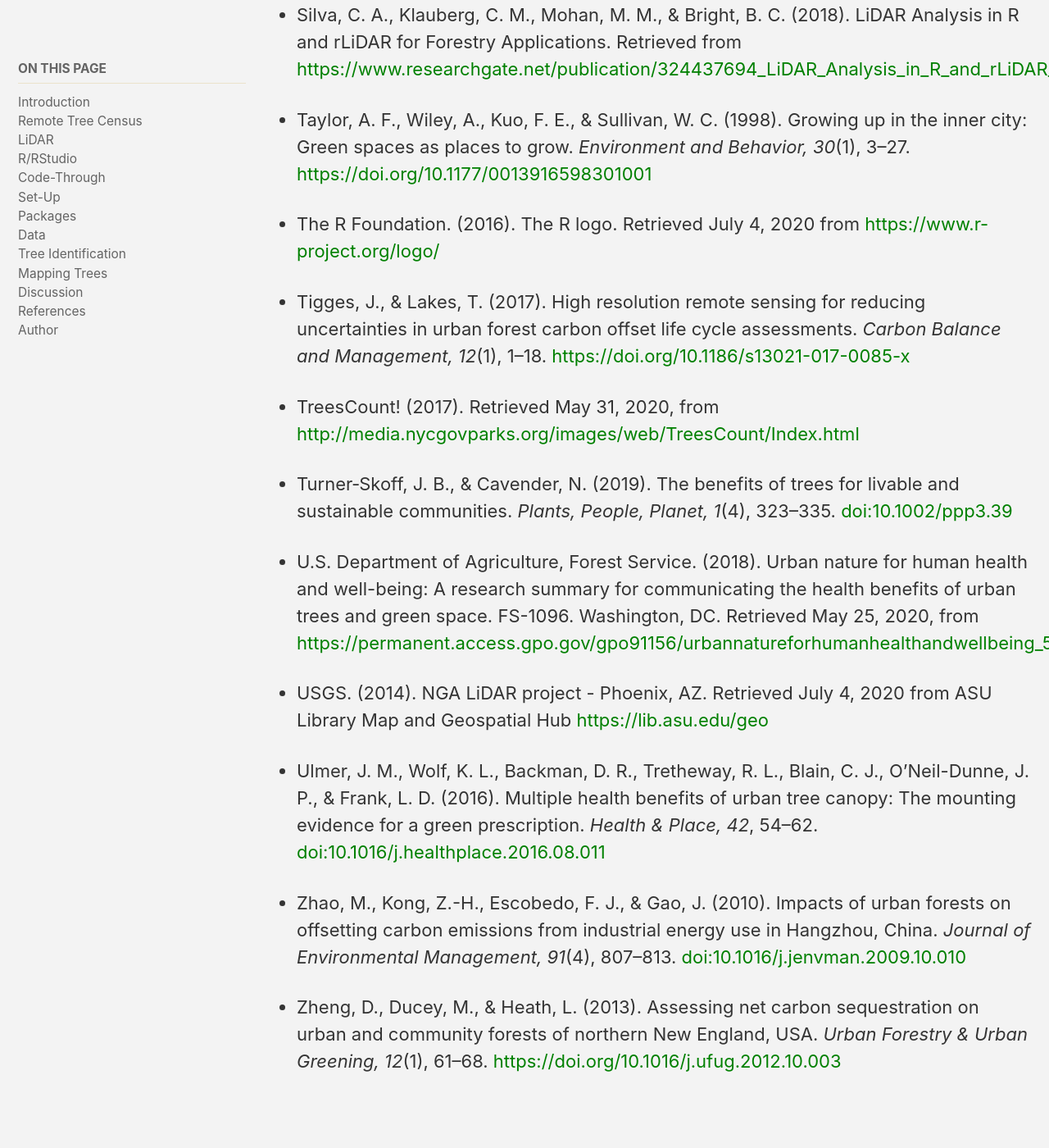
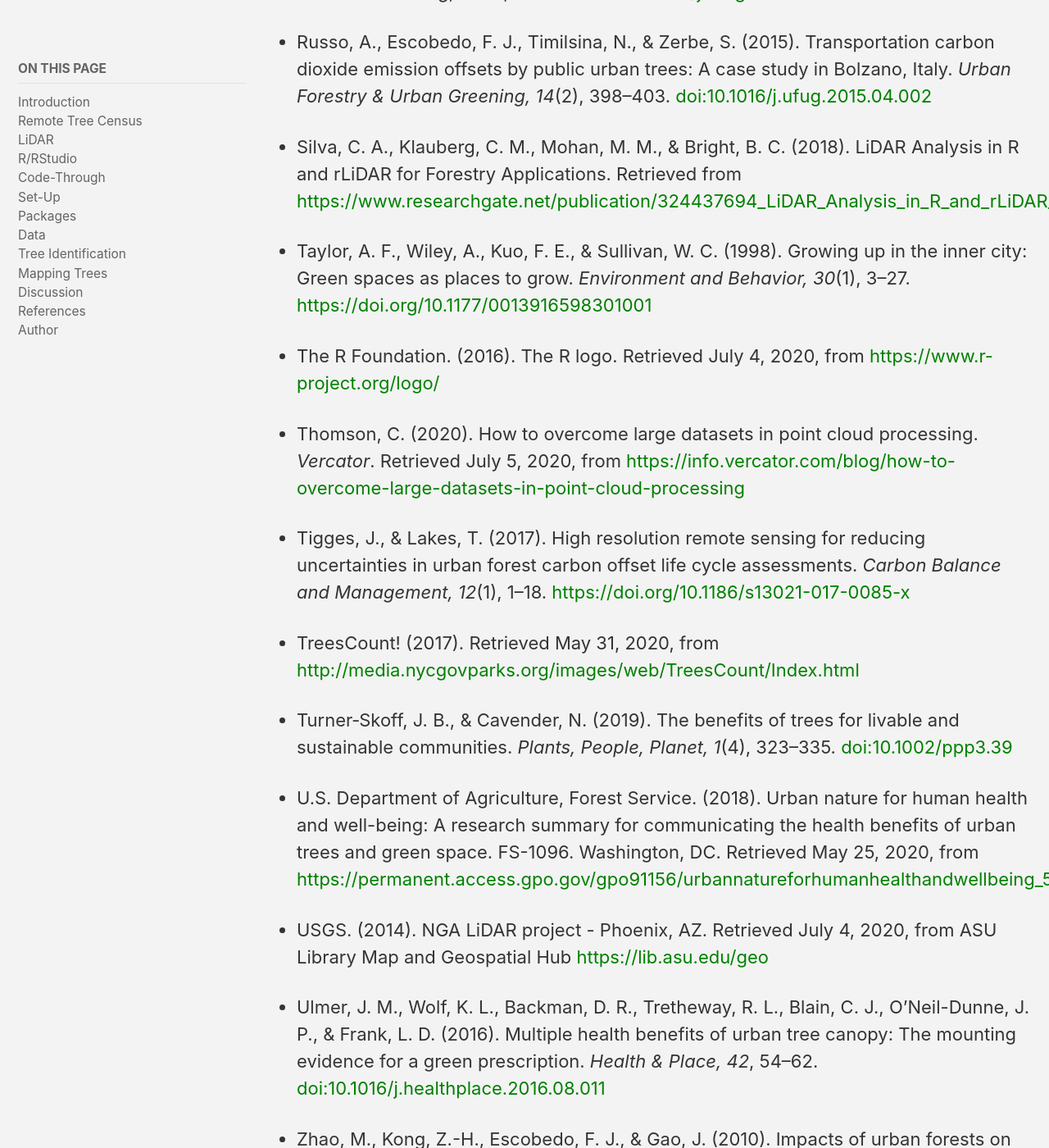
Before and after one commit to castower/cpp-593-treeproject-site, a Jekyll site: the page built from index.md, in a window 1280 px wide and 1400 px high, scrolled down 12735 px. Shown: the whole window at 82% size. Built offline with Jekyll 4.4.1, drawn with Linux system fonts in a browser that asks for light colours; cached includes are drawn as plain includes; nearby versions of some CDN libraries; some of the changed text lies outside the part shown.

Commit message:
Update index.md

```diff
--- a/index.md
+++ b/index.md
@@ -246,6 +246,8 @@
 
 - Faber Taylor, A., & Kuo, F. (2011). Could exposure to everyday green spaces help treat ADHD? Evidence from children’s play settings. <i>Applied Psychology: Health and Well‐Being, 3</i>(3), 281–303. [https://doi.org/10.1111/j.1758-0854.2011.01052.x](https://doi.org/10.1111/j.1758-0854.2011.01052.x)
 
+- Gatziolis, D. & Andersen, H. (2008). A guide to LIDAR data acquisition and processing for the forests of the Pacific Northwest. <i>United States Department of Agriculture Forest Service</i>. Retrieved July 5, 2020, from [https://www.fs.fed.us/pnw/pubs/pnw_gtr768.pdf](https://www.fs.fed.us/pnw/pubs/pnw_gtr768.pdf)
+
 - Johnson, M., Gonzalez, A., Kozak, B., & Sperlak, L. (2013). Carbon estimation and offsets for U.S. university aviation programs. <i>Collegiate Aviation Review, 31</i>(1), 40–56. [https://doi.org/10.22488/okstate.18.100437](https://doi.org/10.22488/okstate.18.100437)
 
 - Kabisch, N., van den Bosch, M., & Lafortezza, R. (2017). The health benefits of nature-based solutions to urbanization challenges for children and the elderly – A systematic review. <i>Environmental Research, 159</i>, 362–373. [doi:10.1016/j.envres.2017.08.004](https://www.sciencedirect.com/science/article/abs/pii/S0013935117315396?via%3Dihub)
@@ -276,7 +278,9 @@
 
 - Taylor, A. F., Wiley, A., Kuo, F. E., & Sullivan, W. C. (1998). Growing up in the inner city: Green spaces as places to grow. <i>Environment and Behavior, 30</i>(1), 3–27. [https://doi.org/10.1177/0013916598301001](https://doi.org/10.1177/0013916598301001)
 
-- The R Foundation. (2016). The R logo. Retrieved July 4, 2020 from [https://www.r-project.org/logo/](https://www.r-project.org/logo/)
+- The R Foundation. (2016). The R logo. Retrieved July 4, 2020, from [https://www.r-project.org/logo/](https://www.r-project.org/logo/)
+
+- Thomson, C. (2020). How to overcome large datasets in point cloud processing. <i>Vercator</i>. Retrieved July 5, 2020, from [https://info.vercator.com/blog/how-to-overcome-large-datasets-in-point-cloud-processing](https://info.vercator.com/blog/how-to-overcome-large-datasets-in-point-cloud-processing)
 
 - Tigges, J., & Lakes, T. (2017). High resolution remote sensing for reducing uncertainties in urban forest carbon offset life cycle assessments. <i>Carbon Balance and Management, 12</i>(1), 1–18. [https://doi.org/10.1186/s13021-017-0085-x](https://doi.org/10.1186/s13021-017-0085-x)
 
@@ -286,7 +290,7 @@
 
 - U.S. Department of Agriculture, Forest Service. (2018). Urban nature for human health and well-being: A research summary for communicating the health benefits of urban trees and green space. FS-1096. Washington, DC. Retrieved May 25, 2020, from [https://permanent.access.gpo.gov/gpo91156/urbannatureforhumanhealthandwellbeing_508_01_30_18.pdf](https://permanent.access.gpo.gov/gpo91156/urbannatureforhumanhealthandwellbeing_508_01_30_18.pdf)
 
-- USGS. (2014). NGA LiDAR project - Phoenix, AZ. Retrieved July 4, 2020 from ASU Library Map and Geospatial Hub [https://lib.asu.edu/geo](https://lib.asu.edu/geo)
+- USGS. (2014). NGA LiDAR project - Phoenix, AZ. Retrieved July 4, 2020, from ASU Library Map and Geospatial Hub [https://lib.asu.edu/geo](https://lib.asu.edu/geo)
 
 - Ulmer, J. M., Wolf, K. L., Backman, D. R., Tretheway, R. L., Blain, C. J., O’Neil-Dunne, J. P., & Frank, L. D. (2016). Multiple health benefits of urban tree canopy: The mounting evidence for a green prescription. <i>Health & Place, 42</i>, 54–62. [doi:10.1016/j.healthplace.2016.08.011](https://linkinghub.elsevier.com/retrieve/pii/S1353829216301332)
 
```
